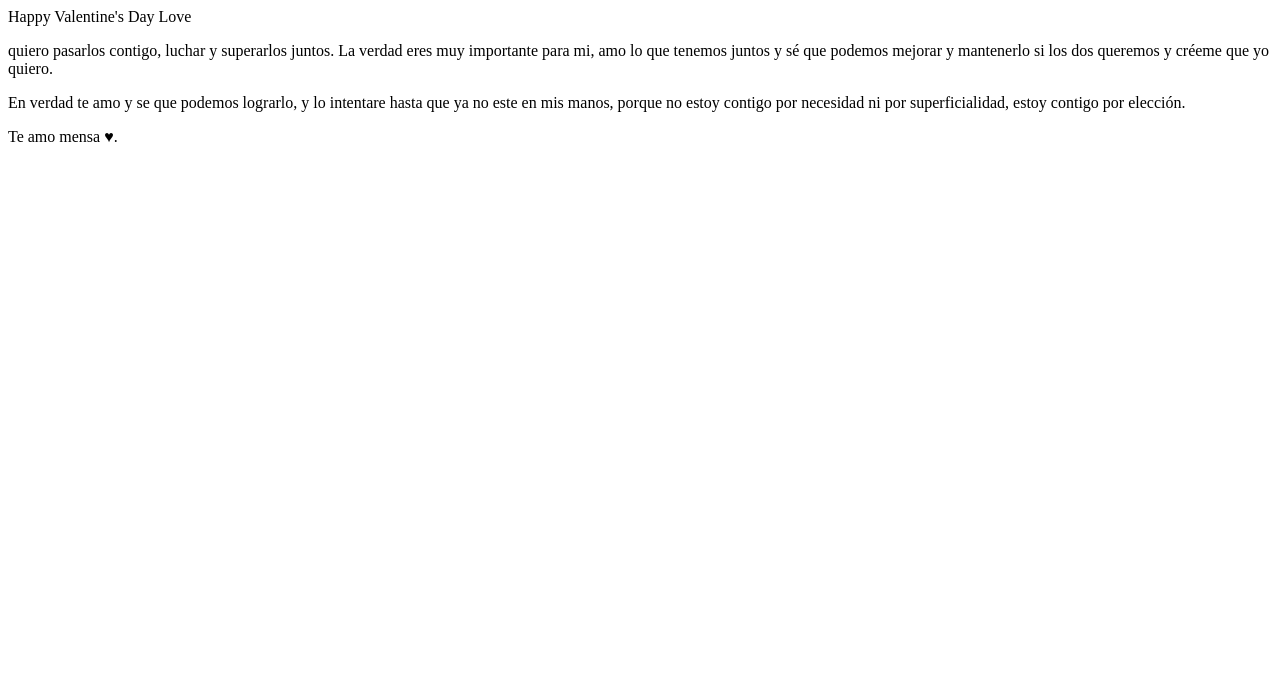
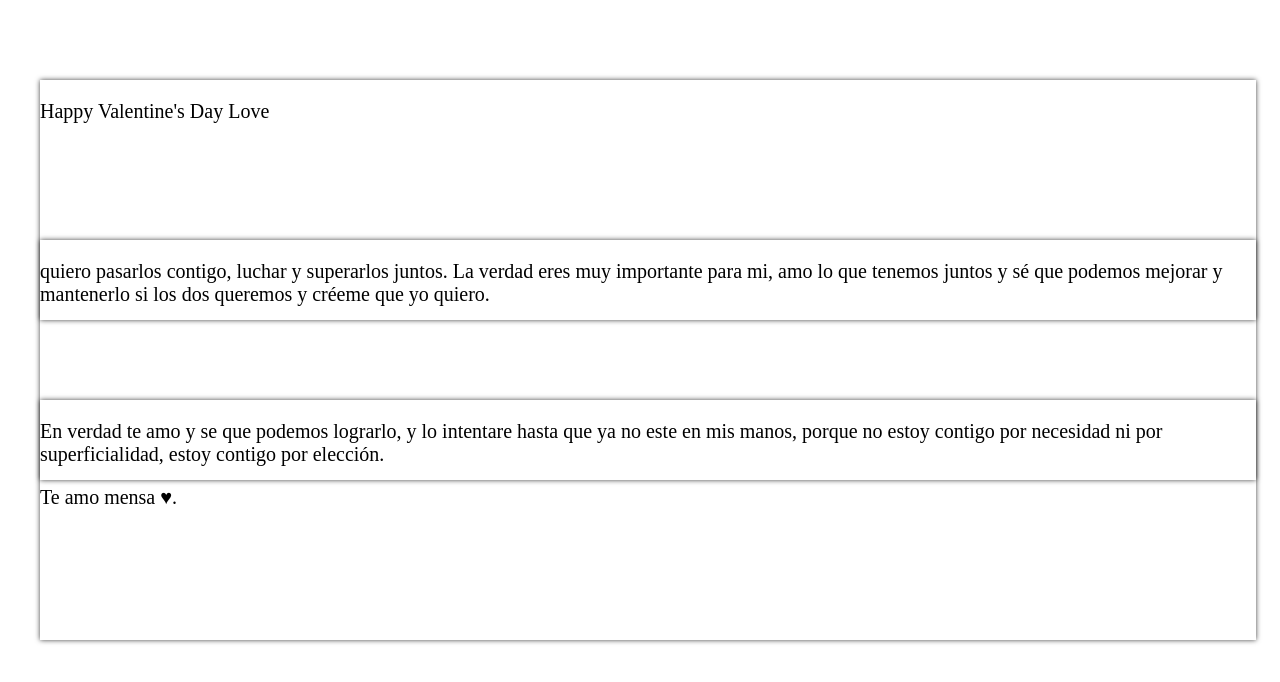
Before and after one commit to Ont0ng/ValentinesCard, a plain HTML site: page index.html in a window 1280 px wide. Drawn offline with nearby package versions, Linux system fonts and the light colour scheme.

Commit message:
Update index.html

```diff
--- a/index.html
+++ b/index.html
@@ -1,5 +1,5 @@
 <html>
-
+ <link href="card.css" rel="stylesheet">
 <body class="scissors">
   <div class="envelop">
     <div class="envelop__front-paper"></div>
```
